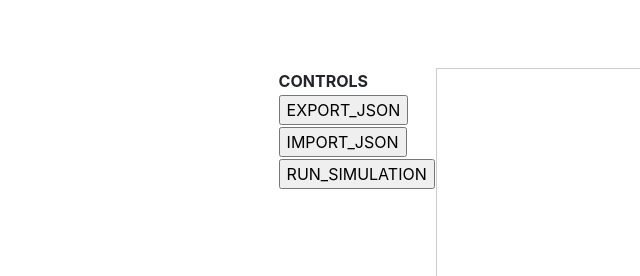
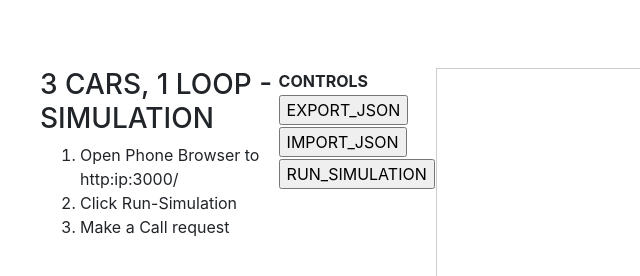
Before and after one commit to RBEGamer/HACK4TK_HACKATHON_2018, an Electron app: page src/building_simulator/index.html in a window 800 px wide. Shown: the top 276 px of the page, without its empty margins (0-640 px from the left). Drawn offline with nearby package versions, Linux system fonts and the light colour scheme; no server answers.

Commit message:
adding info text

```diff
--- a/src/building_simulator/index.html
+++ b/src/building_simulator/index.html
@@ -58,6 +58,15 @@
 
           <div class="row">
               <div class="span3 custom-nav" style="width: 33%;">
+
+                <h3>3 CARS, 1 LOOP - SIMULATION</h3>
+
+
+                <ol>
+                        <li>Open Phone Browser to http:ip:3000/</li>
+                        <li>Click Run-Simulation</li>
+                        <li>Make a Call request</li>
+                      </ol>
 
 
 
```
Also changed, not shown: src/building_simulator/grid_data.json (+1 -1 lines).
